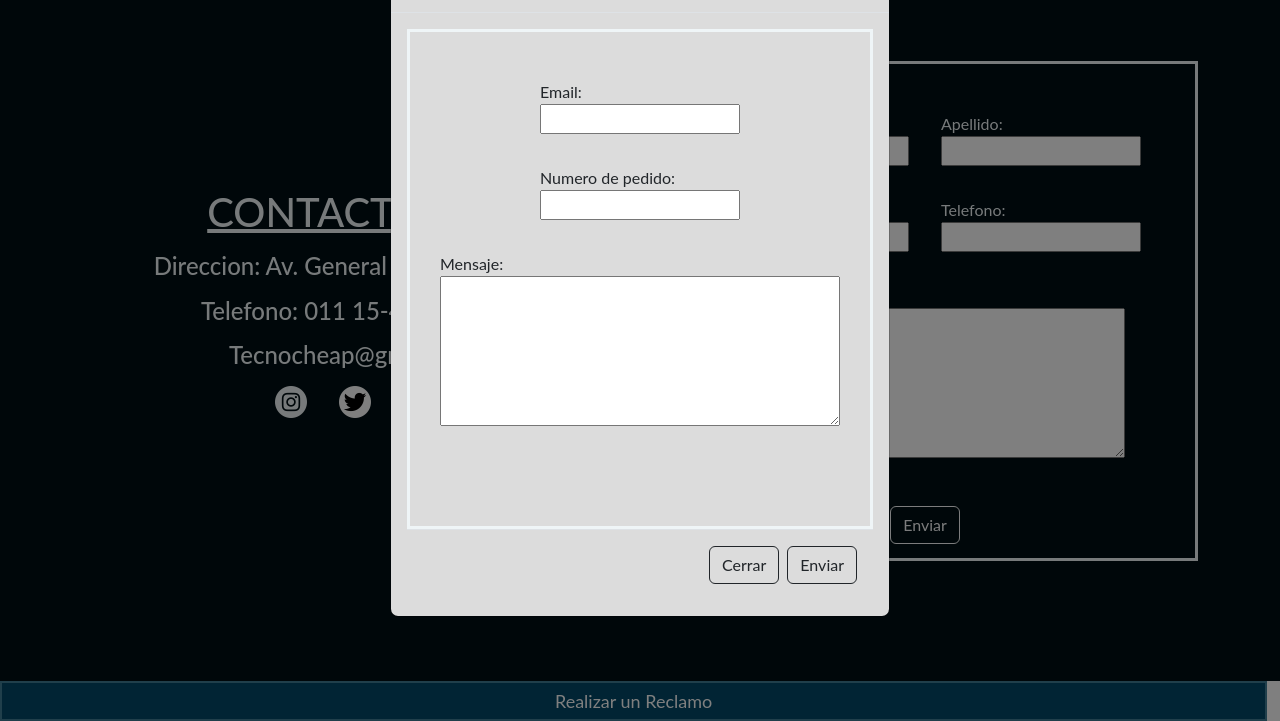
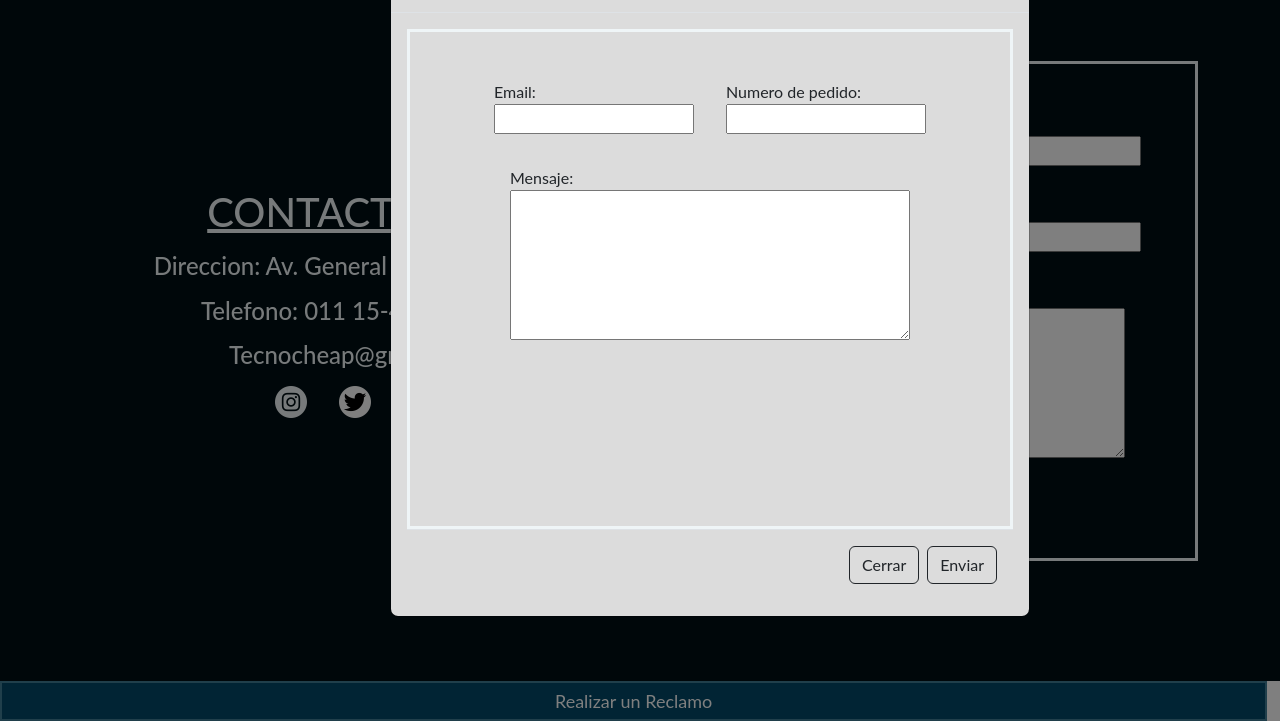
Before and after one commit to valentinggggg/Trabajo-Final-Argentina-Programa, a plain HTML site: page index.html in a window 1280 px wide. Both pictures are taken after a click on the button "Realizar un Reclamo". Shown: the part 2400-3121 px from the top of the page. Drawn offline with nearby package versions, Linux system fonts and the light colour scheme.

Commit message:
Co-authored-by: julianbidone <julianbidone@users.noreply.github.com>

```diff
--- a/style.css
+++ b/style.css
@@ -280,8 +280,10 @@ textarea{
     margin-right: 0.5rem;
 }
 
+
 .cuerpo-modal {
     background-color: gainsboro;
+    width: 50vw;
 }
 
 .boton-reclamo{
```
